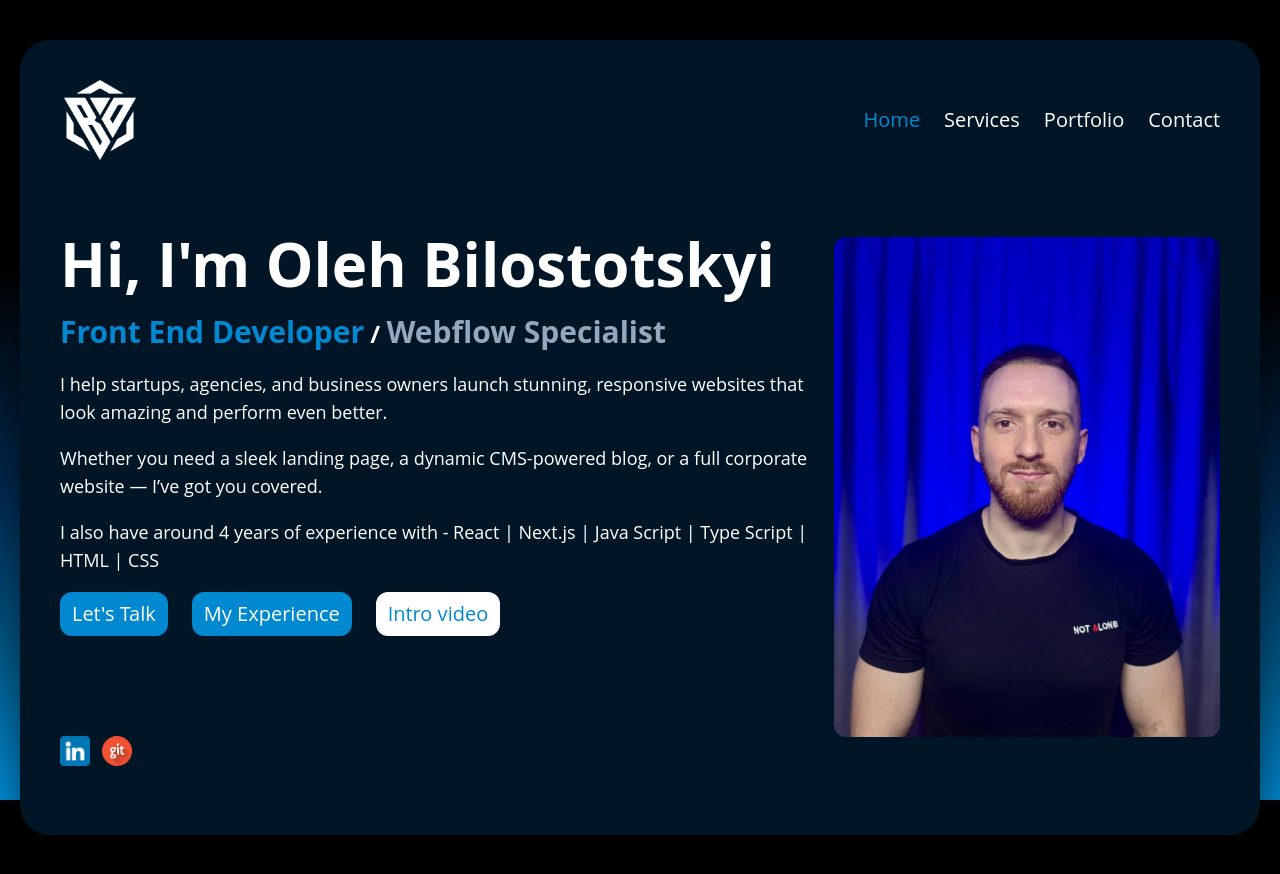
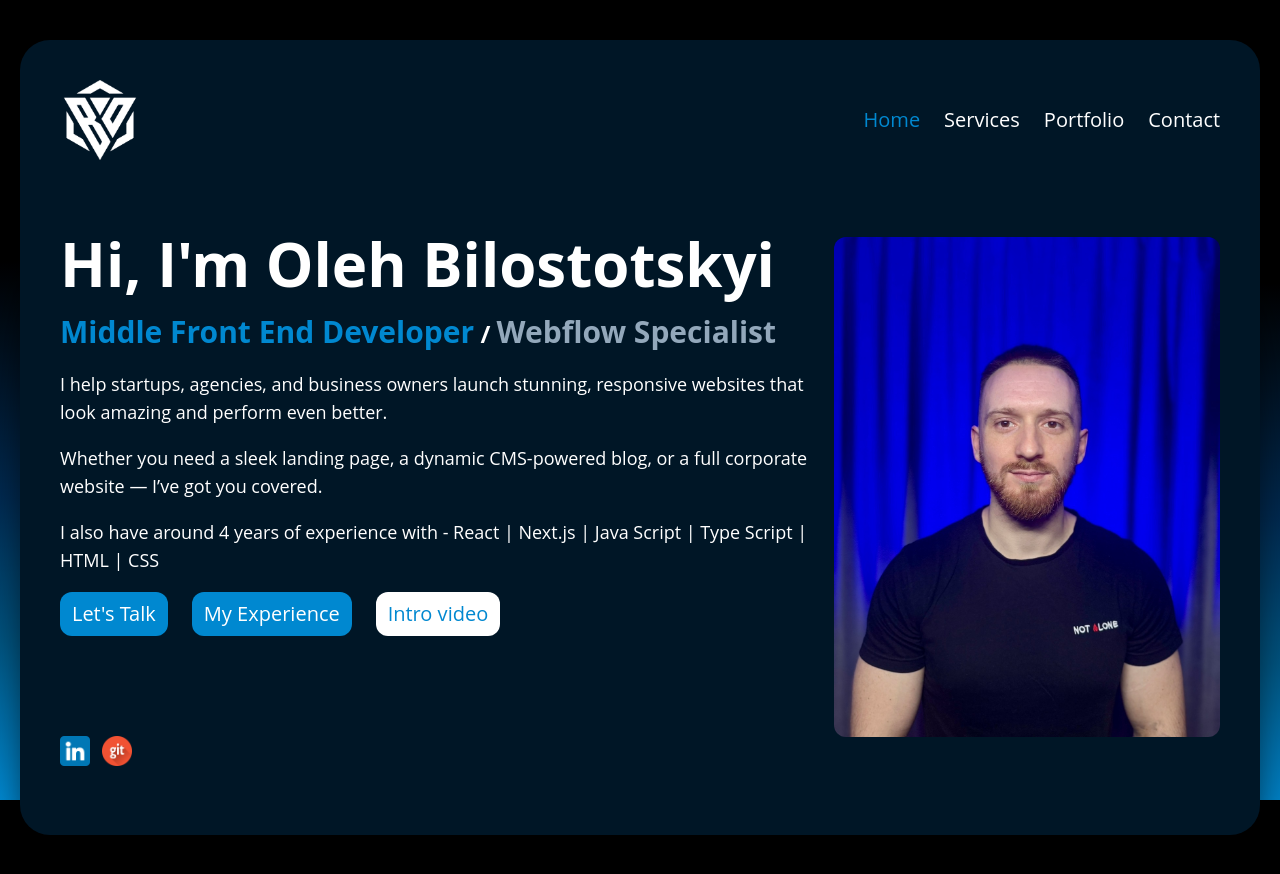
Before and after one commit to OlehWhite/my-portfolio, a Next.js app: page / in a window 1280 px wide. Shown: the top 874 px of the page. Built offline with nearby package versions, Linux system fonts and the light colour scheme.

Commit message:
Update home.ts

```diff
--- a/constants/home.ts
+++ b/constants/home.ts
@@ -1,7 +1,7 @@
 export const HERO = {
   hello: "Hi, I'm Oleh Bilostotskyi",
   technologies: {
-    frontend: "Front End Developer",
+    frontend: "Middle Front End Developer",
     webflow: "Webflow Specialist",
   },
   text: [
```
